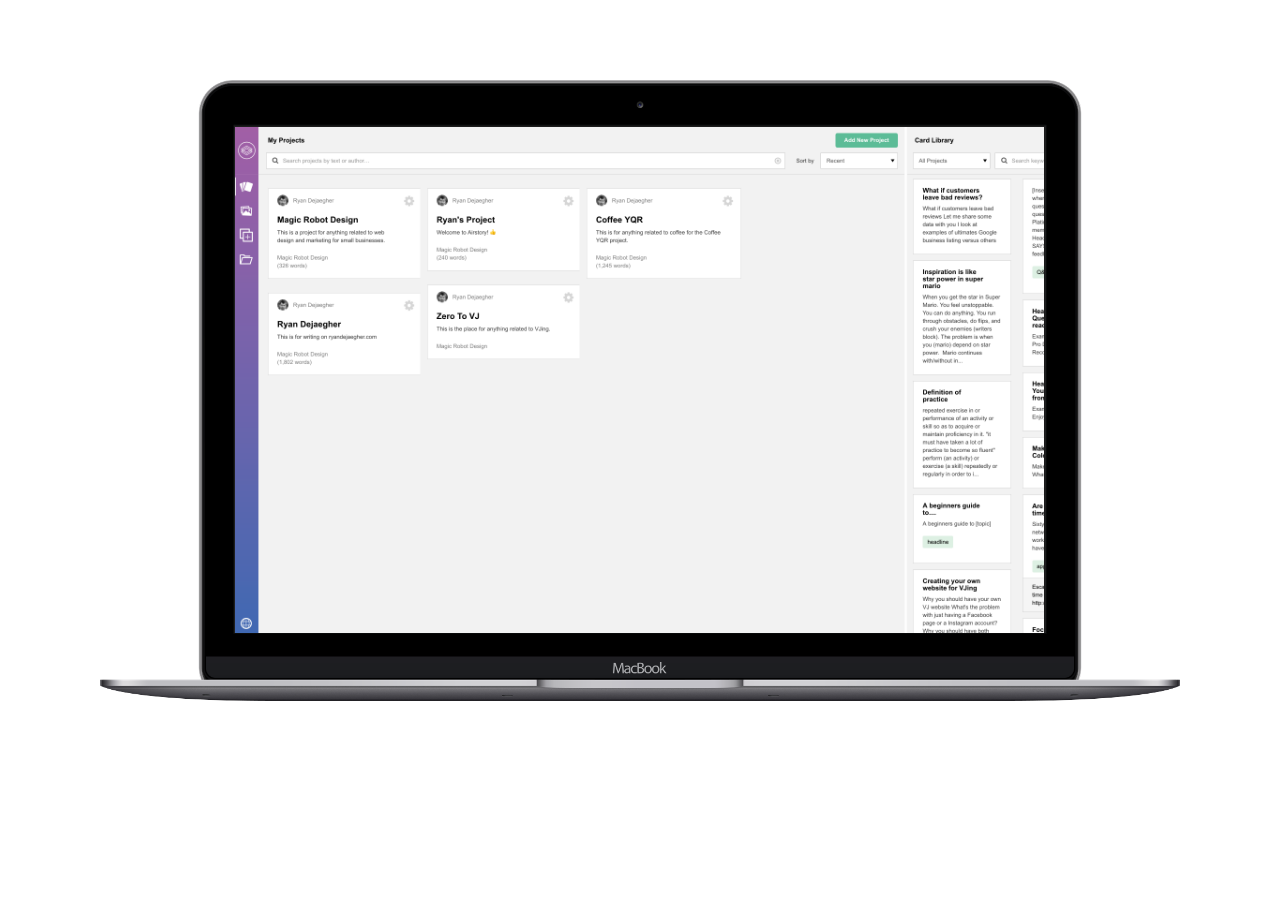
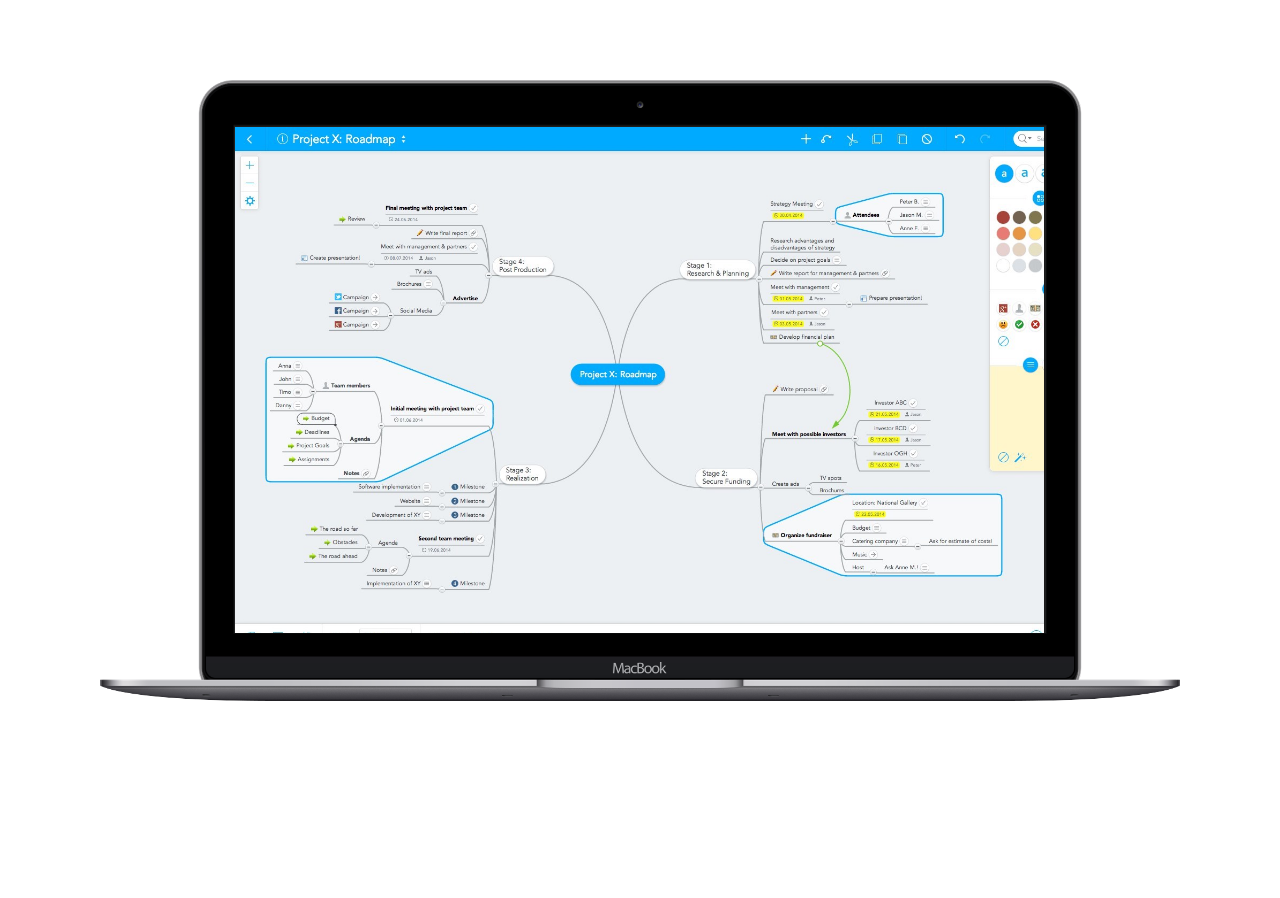
Before and after one commit to SuPair/mindmeister-mac, a website with bundled scripts: page index.html in a window 1280 px wide. Shown: the part 820-1718 px from the top of the page. Built offline with nearby package versions, Linux system fonts and the light colour scheme; a web font is replaced by a local one.

Commit message:
Changed display image

```diff
--- a/index.html
+++ b/index.html
@@ -99,7 +99,7 @@
                             <div class="device">
                                 <div class="screen">
                                     <!-- Demo image for screen mockup, you can put an image here, some HTML, an animation, video, or anything else! -->
-                                    <img src="img/airstory_mac.png" class="img-responsive" alt="" style="width:900px">
+                                    <img src="img/mindmeister_mac.jpeg" class="img-responsive" alt="" style="width:900px">
                                 </div>
                                 <div class="button">
                                     <!-- You can hook the "home button" to some JavaScript events or just remove it -->
@@ -162,6 +162,7 @@
         </div>
     </section>
 
+
     <!-- <section class="cta">
         <div class="cta-content">
             <div class="container">
```
Also changed, not shown: img/mindmeister_mac.jpeg (added).
